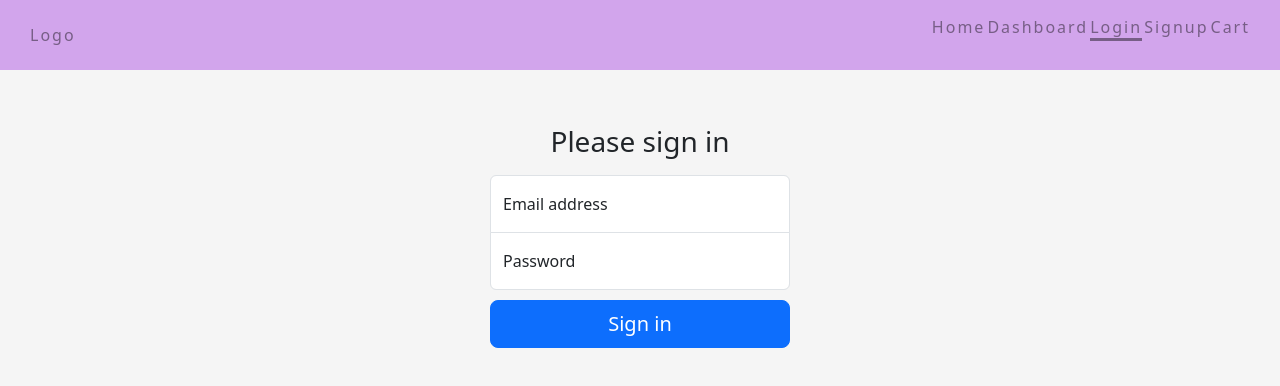
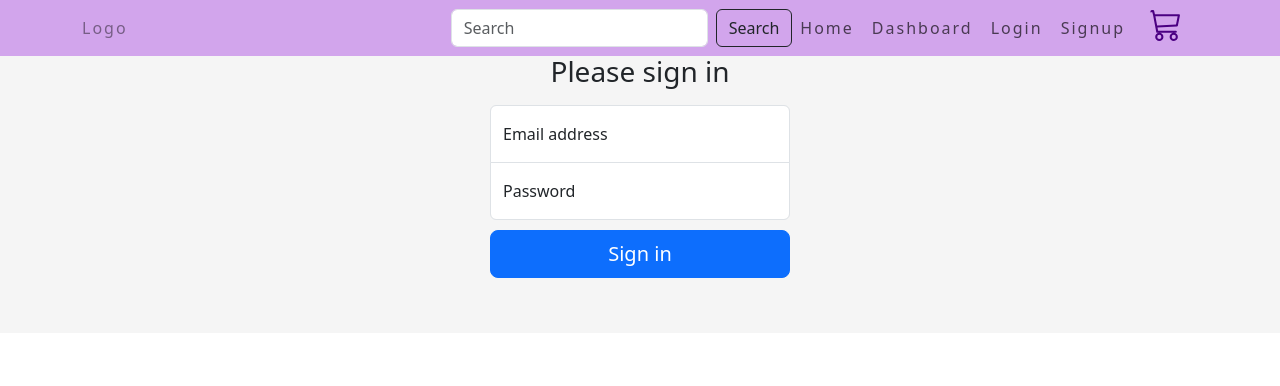
Before and after one commit to luncied/E-Commerce, a React (Vite) app: page /login in a window 1280 px wide. Shown: the top 386 px of the page. Built offline with nearby package versions, Linux system fonts and the light colour scheme; no server answers.

Commit message:
Finalized NavbarToggler and set Product SearchBar     To do:         --> Functional Product Search Bar         --> Dashboard         --> Admin can create Products in Secret Section 	--> How to search products and obtain the id 	--> Add items to cart (localstorage with id as key)

```diff
--- a/src/App.jsx
+++ b/src/App.jsx
@@ -1,17 +1,20 @@
-import { AuthProvider } from '~/context/AuthContext'
+import { AuthProvider } from './context/AuthContext'
+import { ProductsProvider } from './context/ProductsContext'
 import { BrowserRouter } from 'react-router-dom'
-import Header from '~/components/Header'
-import RoutesIndex from '~/routes/RoutesIndex'
+import Header from './components/Header'
+import RoutesIndex from './routes/RoutesIndex'
 import './styles/App.css'
 
 function App () {
   return (
     <>
       <AuthProvider>
-        <BrowserRouter>
-          <Header />
-          <RoutesIndex />
-        </BrowserRouter>
+        <ProductsProvider>
+          <BrowserRouter>
+            <Header />
+            <RoutesIndex />
+          </BrowserRouter>
+        </ProductsProvider>
       </AuthProvider>
     </>
   )
--- a/src/components/CartOff/CartOff.jsx
+++ b/src/components/CartOff/CartOff.jsx
@@ -1,7 +1,7 @@
 function CartOff ({ children }) {
   return (
     <>
-      <div className='offcanvas offcanvas-end' tabIndex='-1' id='cartOffcanvas'>
+      <div className='offcanvas offcanvas-end offcanvas-light' tabIndex='-1' id='cartOffcanvas' data-bs-hideresize='true'>
         <div className='offcanvas-header'>
           <h5 className='offcanvas-title' id='staticBackdropLabel'>Your Cart</h5>
           <button type='button' className='btn-close' data-bs-dismiss='offcanvas' />
--- a/src/components/Header/Header.jsx
+++ b/src/components/Header/Header.jsx
@@ -1,5 +1,6 @@
 import { NavLink } from 'react-router-dom'
 import { useAuthContext } from '~/hooks/useAuthContext'
+import { Cart3 } from 'react-bootstrap-icons'
 import './header.scss'
 import CartOff from '~/components/CartOff'
 
@@ -7,51 +8,67 @@ function Header () {
   const { isAuth, logout } = useAuthContext()
 
   function linkIsActive (isActive) {
-    return isActive ? 'header__item-link header__item-link--is-active' : 'header__item-link'
+    return isActive ? 'header__item-link header__item-link--is-active nav-link' : 'header__item-link nav-link'
   }
 
   return (
-    <nav href='' className='header'>
+    <>
+      <nav className='header navbar navbar-expand-lg fixed-top'>
+        <div className='container'>
           <NavLink to='' className='header__logo'>Logo</NavLink>
-      <ul className='header__nav-list'>
-        <li className='header__list-item'>
+          <div className='d-flex flex-grow-1justify-content-end'>
+            <div className='order-lg-last tw-order-last '>
+              <NavLink to='#cartOffcanvas' data-bs-toggle='offcanvas' role='button' target='#cartOffcanvas' aria-controls='cartOffcanvas'>
+                <Cart3 className='mx-3 tw-rounded-lg' size={33} color='indigo' iconName='cart' />
+              </NavLink>
+            </div>
+            <button className='navbar-toggler mx-3' type='button' data-bs-toggle='collapse' data-bs-target='#navbarNav' aria-controls='navbarNav'>
+              <span className='navbar-toggler-icon' data-bs-target='#navbarNav' />
+            </button>
+            <div className='justify-content-end collapse navbar-collapse' id='navbarNav' aria-labelledby='navbarNav' aria-hidden='true'>
+              <form className='d-flex' role='search'>
+                <input className='form-control me-2' type='search' placeholder='Search' aria-label='Search' />
+                <button className='btn btn-outline-dark' type='submit'>Search</button>
+              </form>
+              <ul className='header__nav-list navbar-nav'>
+                <li className='header__list-item nav-item'>
                   <NavLink to='/' className={({ isActive }) => linkIsActive(isActive)}>Home</NavLink>
                 </li>
-        <li className='header__list-item'>
+                <li className='header__list-item nav-item'>
                   <NavLink to='/dashboard' className={({ isActive }) => linkIsActive(isActive)}>Dashboard</NavLink>
                 </li>
                 {
                   isAuth
                     ? (
                       <>
-                <li className='header__list-item'>
+                        <li className='header__list-item nav-item'>
                           <NavLink to='/secret' className={({ isActive }) => linkIsActive(isActive)}>Secret</NavLink>
                         </li>
-                <li className='header__list-item'>
-                  <NavLink to='/' className='header__item-link' onClick={logout}>Logout</NavLink>
+                        <li className='header__list-item nav-item'>
+                          <NavLink to='/' className='header__item-link nav-link' onClick={logout}>Logout</NavLink>
                         </li>
                       </>
                       )
                     : (
                       <>
-                <li className='header__list-item'>
+                        <li className='header__list-item nav-item'>
                           <NavLink to='/login' className={({ isActive }) => linkIsActive(isActive)}>Login</NavLink>
                         </li>
-                <li className='headder__list-item'>
+                        <li className='header__list-item nav-item'>
                           <NavLink to='/signup' className={({ isActive }) => linkIsActive(isActive)}>Signup</NavLink>
                         </li>
                       </>
                       )
                 }
-
-        <li className='header__list-item'>
-          <NavLink to='#cartOffcanvas' className='header__item-link' data-bs-toggle='offcanvas' role='button'>Cart</NavLink>
+              </ul>
+            </div>
+          </div>
+        </div>
+      </nav>
       <CartOff>
-            <NavLink to='/cart' className={({ isActive }) => linkIsActive(isActive)}>Cart</NavLink>
+        <NavLink to='/cart' className=''>Cart</NavLink>
       </CartOff>
-        </li>
-      </ul>
-    </nav>
+    </>
   )
 }
 
--- a/src/components/Header/header.scss
+++ b/src/components/Header/header.scss
@@ -1,4 +1,4 @@
-$menu-color: #775e86;
+$menuColor: #775e86;
 
 .header {
   background-color: #d2a5ec;
@@ -8,7 +8,7 @@ $menu-color: #775e86;
   padding: 15px 30px;
 
   @mixin header-link {
-    color: $menu-color;
+    color: $menuColor;
     text-decoration: none;
     letter-spacing: 2px;
   }
@@ -26,13 +26,14 @@ $menu-color: #775e86;
 
   &__item-link {
     @include header-link;
+    padding: 0rem 10rem;
 
     &--is-active {
       border-bottom: solid 3px;
     }
 
     &:hover {
-      border-bottom: solid 2px $menu-color;
+      border-bottom: solid 2px $menuColor;
     }
   }
 
--- a/src/components/ItemCard/ItemCard.jsx
+++ b/src/components/ItemCard/ItemCard.jsx
@@ -11,7 +11,7 @@ function ItemCard ({ itemsData }) {
               <img
                 className='card-img-top'
                 style={{ maxHeight: '300px' }}
-                src={product.image}
+                // src={product.image}
                 alt={`img-of-${product.product_name}`}
               />
             </div>
--- /dev/null
+++ b/src/context/ProductsContext.jsx
@@ -0,0 +1,54 @@
+import { createContext, useState, useEffect } from 'react'
+import { getAllItems, getSingleItem } from '~/services/itemServices' // Resultado de la consulta al endpoint de items
+
+// 1. Crear el contexto
+const ProductsContext = createContext()
+
+// 2. Crear el Proveedor del contexto (privider)
+function ProductsProvider ({ children }) {
+  const [itemsData, setItemsData] = useState(null)
+  const [itemSearched, setItemSearched] = useState(null)
+  const [loading, setLoadign] = useState(true)
+
+  useEffect(() => {
+    async function fetchItemsData () {
+      try {
+        const response = await getAllItems()
+        if (response.status === 200) {
+          setItemsData(response.data)
+          setLoadign(false)
+        }
+      } catch (error) {
+        console.log('Fail to load items: ', error.message)
+      }
+    }
+    fetchItemsData()
+  }, [])
+
+  async function fetchOneItem (id) {
+    try {
+      const response = await getSingleItem(id)
+      if (response.status === 200) {
+        setItemSearched(response.data)
+      }
+    } catch (error) {
+      console.log('Fail to load item: ', error.message)
+    }
+  }
+
+  const values = {
+    itemsData,
+    setItemsData,
+    itemSearched,
+    loading,
+    fetchOneItem
+  }
+
+  return (
+    <ProductsContext.Provider value={values}>
+      {children}
+    </ProductsContext.Provider>
+  )
+}
+
+export { ProductsContext, ProductsProvider }
--- a/src/hooks/useAuthContext.js
+++ b/src/hooks/useAuthContext.js
@@ -1,5 +1,5 @@
 import { useContext } from 'react'
-import { AuthContext } from '~/context/AuthContext'
+import { AuthContext } from '../context/AuthContext'
 
 // 3. Crear un Hook para usar el context
 
@@ -7,7 +7,7 @@ export function useAuthContext () {
   const context = useContext(AuthContext)
 
   if (context === undefined) {
-    throw new Error('AurhContext debe ser usado desntro de AuthProvider')
+    throw new Error('AuthContext debe ser usado dentro de AuthProvider')
   }
   return context
 }
--- /dev/null
+++ b/src/hooks/useProductsContext.js
@@ -0,0 +1,13 @@
+import { useContext } from 'react'
+import { ProductsContext } from '../context/ProductsContext'
+
+// 3. Crear un Hook para usar el context
+
+export function useProductsContext () {
+  const context = useContext(ProductsContext)
+
+  if (context === undefined) {
+    throw new Error('ProductsContext debe ser usado dentro de ProductsProvider')
+  }
+  return context
+}
--- a/src/routes/RoutesIndex.jsx
+++ b/src/routes/RoutesIndex.jsx
@@ -1,6 +1,6 @@
 import { Routes, Route, Navigate } from 'react-router-dom'
-import { Home, Dashboard, Login, Signup, Secret, Cart } from '~/pages'
-import { useAuthContext } from '~/hooks/useAuthContext'
+import { Home, Dashboard, Login, Signup, Secret, Cart } from '../pages'
+import { useAuthContext } from '../hooks/useAuthContext'
 
 function RoutesIndex () {
   const { isAuth } = useAuthContext()
--- a/src/services/itemServices.js
+++ b/src/services/itemServices.js
@@ -1,6 +1,6 @@
 import axios from 'axios'
 
-const BASE_URL = 'https://ecommerce-json-jwt.onrender.com'
+const BASE_URL = 'https://ecommercek6.onrender.com'
 
 // https://stackoverflow.com/questions/71989146/axios-instance-not-getting-the-token-from-local-storage-on-first-call-react-js
 axios.interceptors.request.use((config) => {
```
Also changed, not shown: src/pages/Home.jsx (+3 -19 lines). Lines whose indentation alone changed are shown as unchanged.
